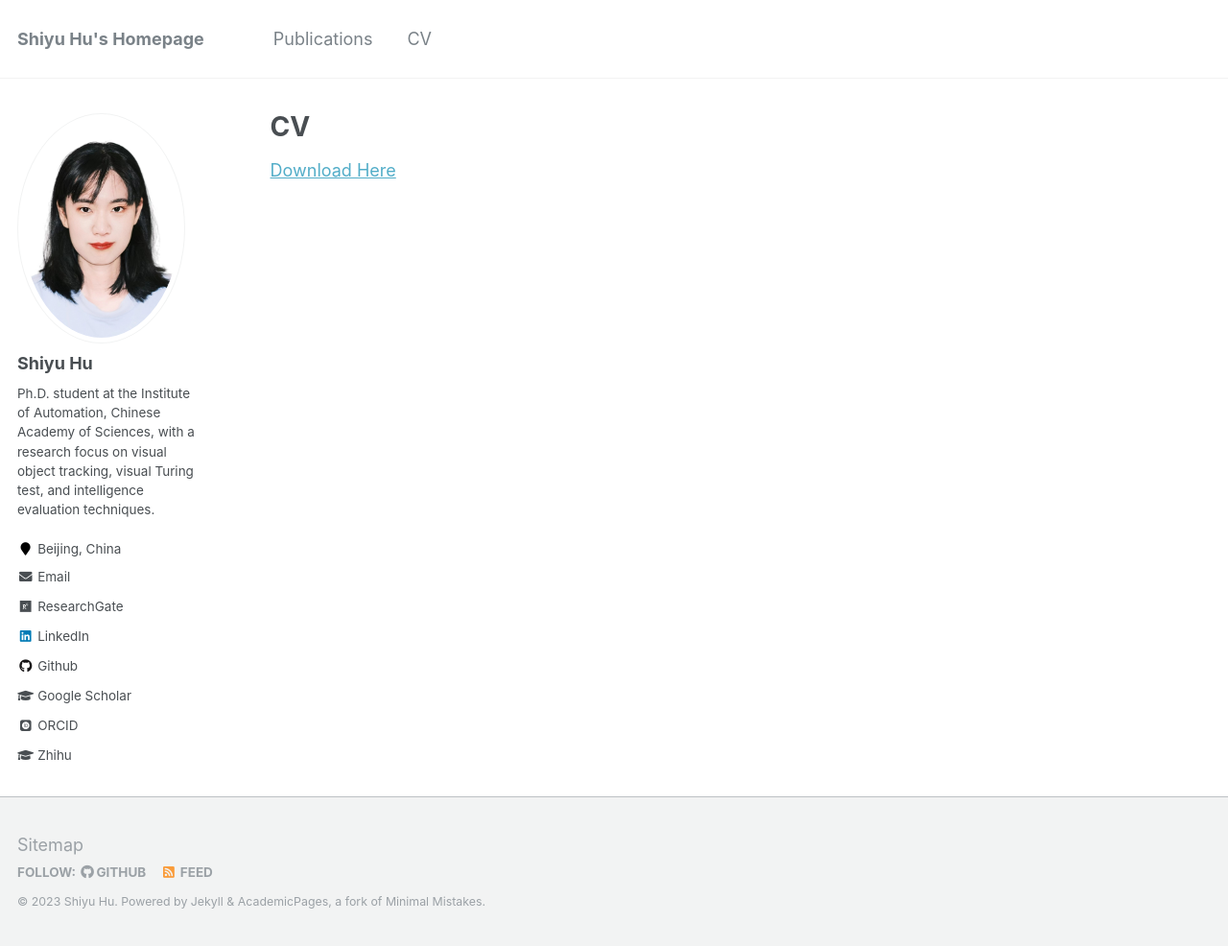
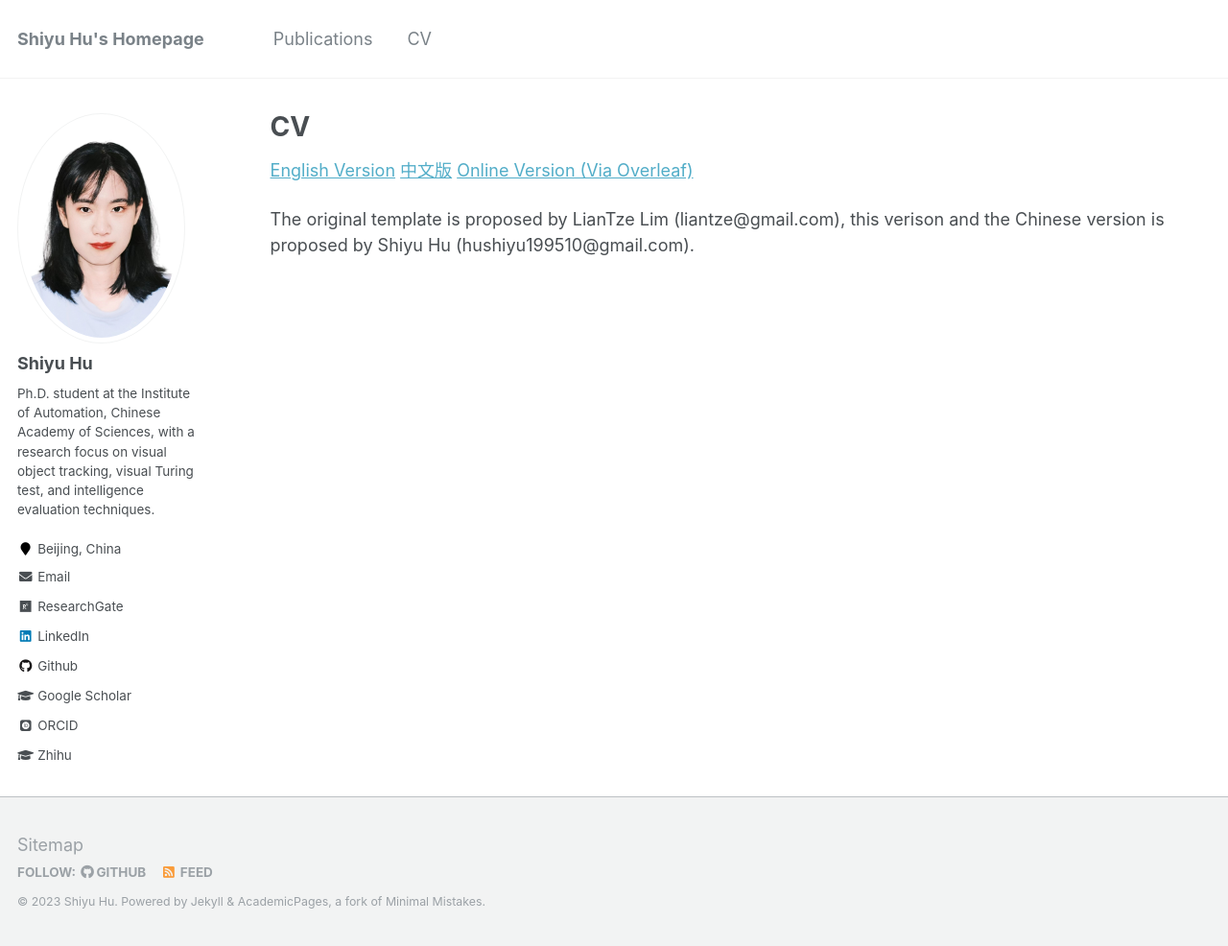
Before and after one commit to huuuuusy/huuuuusy.github.io, a Jekyll site: the page built from _pages/cv.md, in a window 1280 px wide and 986 px high. Shown: the whole window at 96% size. Built offline with Jekyll 4.4.1, drawn with Linux system fonts in a browser that asks for light colours; some web fonts are replaced.

Commit message:
231128 Update CV

```diff
--- a/_pages/cv.md
+++ b/_pages/cv.md
@@ -9,5 +9,8 @@ redirect_from:
 
 {% include base_path %}
 
+[English Version](https://huuuuusy.github.io/files/CV-EN.pdf)
+[中文版](https://huuuuusy.github.io/files/CV-CN.pdf)
+[Online Version (Via Overleaf)](https://cn.overleaf.com/project/6565e92c9cb15b7f195f42f6)
 
-[Download Here](https://huuuuusy.github.io/files/CV-EN.pdf)
+The original template is proposed by LianTze Lim (liantze@gmail.com), this verison and the Chinese version is proposed by Shiyu Hu (hushiyu199510@gmail.com).
```
Also changed, not shown: 2 other files.
